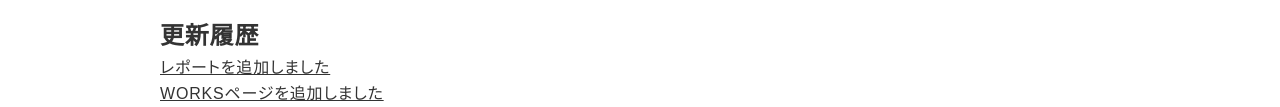
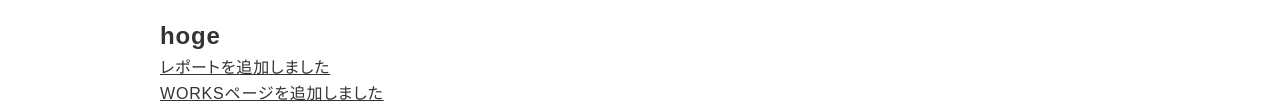
Before and after one commit to KUAD-XtechDesign/website2022-rata3, a plain HTML site: page index.html in a window 1280 px wide. Shown: the part 503-610 px from the top of the page. Drawn offline with nearby package versions, Linux system fonts and the light colour scheme.

Commit message:
change text

```diff
--- a/index.html
+++ b/index.html
@@ -36,7 +36,7 @@
 
     <div class="contents">
       <section class="sec">
-        <h2>更新履歴</h2>
+        <h2>hoge</h2>
         <ul>
           <li><a href="./report.html">レポートを追加しました</a></li>
           <li><a href="./works.html">WORKSページを追加しました</a></li>
```
